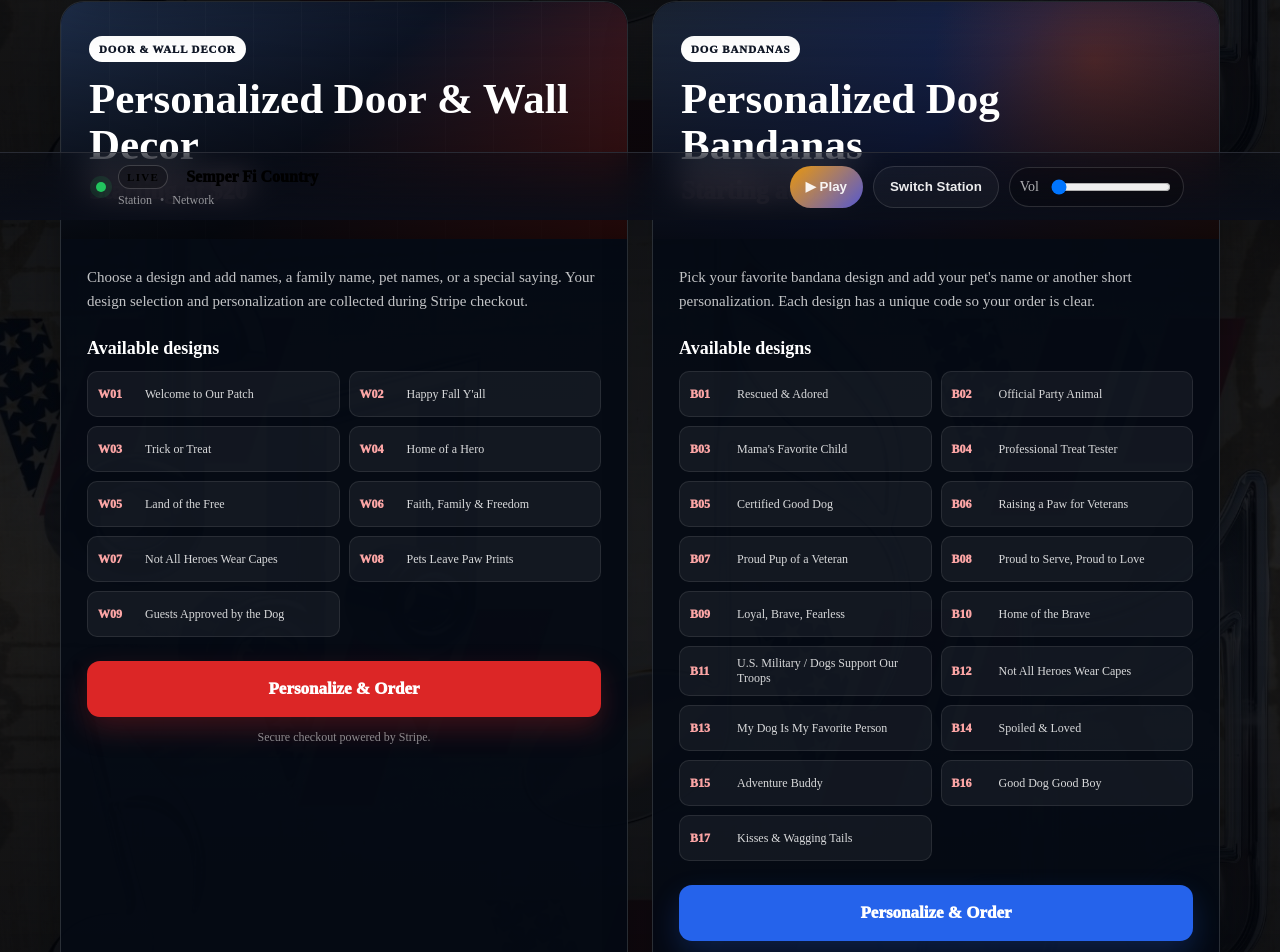
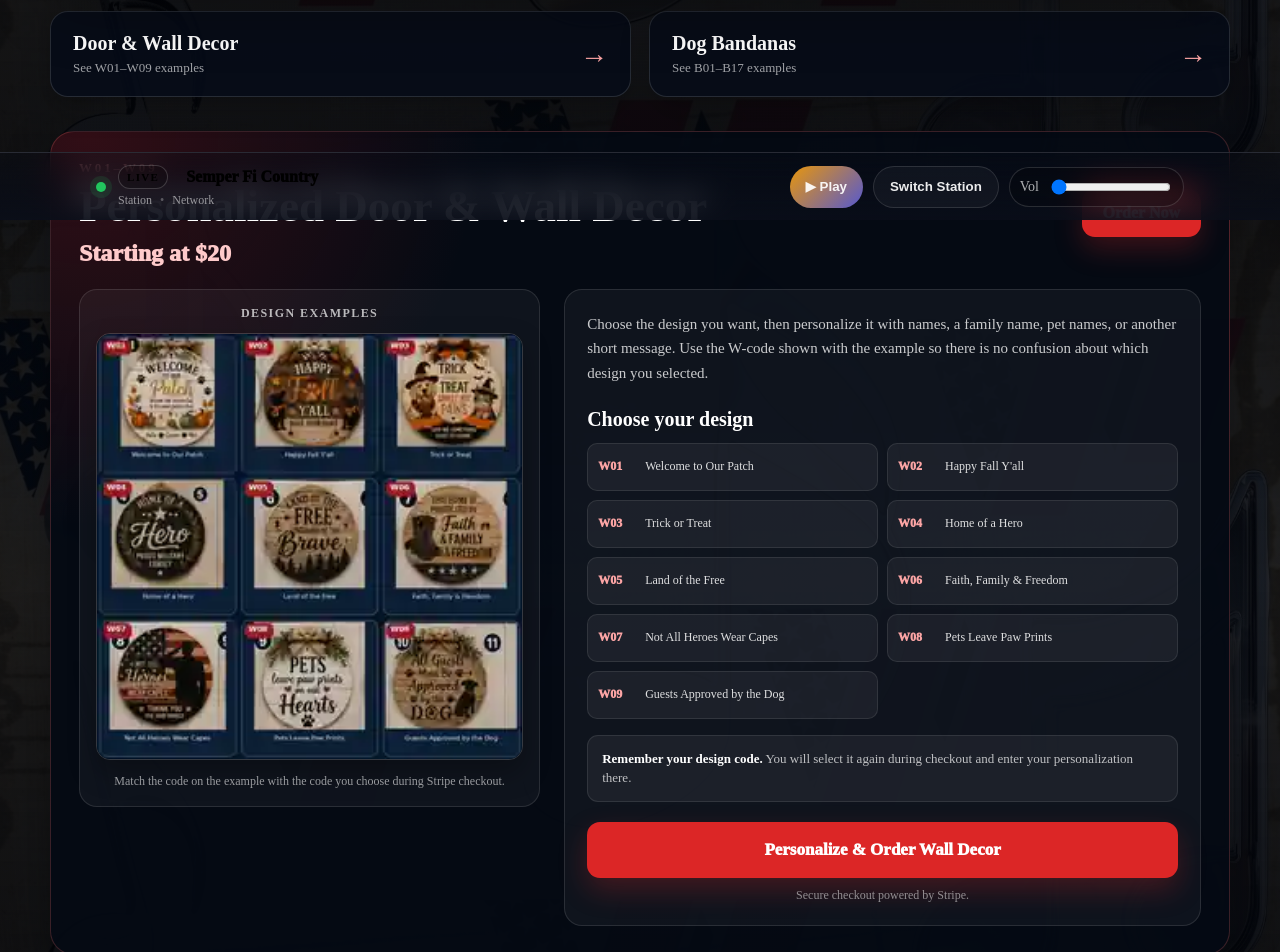
Before and after one commit to bigstock2001/veteranvoiceradio, a Next.js app: page /shop in a window 1280 px wide. Shown: the part 580-1532 px from the top of the page. Built offline with nearby package versions, Linux system fonts and the light colour scheme.

Commit message:
Add visual product galleries to VVR shop

```diff
--- a/app/shop/page.jsx
+++ b/app/shop/page.jsx
@@ -35,7 +35,7 @@ const bandanaDesigns = [
   ["B13", "My Dog Is My Favorite Person"],
   ["B14", "Spoiled & Loved"],
   ["B15", "Adventure Buddy"],
-  ["B16", "Good Dog Good Boy"],
+  ["B16", "Good Dog / Good Boy"],
   ["B17", "Kisses & Wagging Tails"],
 ];
 
@@ -52,6 +52,57 @@ function DesignGrid({ designs }) {
   );
 }
 
+function ProductPreview({
+  image,
+  alt,
+  label,
+  title,
+  price,
+  description,
+  designs,
+  link,
+  buttonText,
+  blue = false,
+}) {
+  return (
+    <section className={`shopProductSection ${blue ? "shopProductBlue" : ""}`}>
+      <div className="shopProductHeader">
+        <div>
+          <div className="shopSectionEyebrow">{label}</div>
+          <h2>{title}</h2>
+          <div className="shopPrice">{price}</div>
+        </div>
+        <a className="shopTopOrder" href={link} target="_blank" rel="noreferrer">
+          Order Now
+        </a>
+      </div>
+
+      <div className="shopPreviewLayout">
+        <div className="shopExampleCard">
+          <div className="shopExampleLabel">Design examples</div>
+          <img className="shopExampleImage" src={image} alt={alt} loading="lazy" />
+          <p className="shopExampleHelp">
+            Match the code on the example with the code you choose during Stripe checkout.
+          </p>
+        </div>
+
+        <div className="shopDesignPanel">
+          <p className="shopDescription">{description}</p>
+          <h3>Choose your design</h3>
+          <DesignGrid designs={designs} />
+          <div className="shopRemember">
+            <strong>Remember your design code.</strong> You will select it again during checkout and enter your personalization there.
+          </div>
+          <a className="shopButton" href={link} target="_blank" rel="noreferrer">
+            {buttonText}
+          </a>
+          <p className="shopCheckoutNote">Secure checkout powered by Stripe.</p>
+        </div>
+      </div>
+    </section>
+  );
+}
+
 export default function ShopPage() {
   return (
     <main className="shopPage">
@@ -65,14 +116,14 @@ export default function ShopPage() {
         .shopPage *, .shopPage *::before, .shopPage *::after { box-sizing: border-box; }
 
         .shopWrap {
-          width: min(1160px, calc(100% - 36px));
+          width: min(1180px, calc(100% - 36px));
           margin: 0 auto;
         }
 
         .shopHero {
           position: relative;
           overflow: hidden;
-          padding: 54px 34px;
+          padding: 58px 34px 66px;
           border-radius: 28px;
           border: 1px solid rgba(255,255,255,.16);
           background:
@@ -95,7 +146,7 @@ export default function ShopPage() {
           pointer-events: none;
         }
 
-        .shopEyebrow {
+        .shopEyebrow, .shopSectionEyebrow {
           margin: 0;
           color: #fca5a5;
           font-size: 13px;
@@ -113,7 +164,7 @@ export default function ShopPage() {
         }
 
         .shopHeroLead {
-          max-width: 780px;
+          max-width: 800px;
           margin: 20px auto 0;
           color: rgba(255,255,255,.84);
           font-size: clamp(17px, 2vw, 21px);
@@ -131,79 +182,151 @@ export default function ShopPage() {
           font-weight: 800;
         }
 
-        .shopProducts {
-          margin-top: 34px;
+        .shopQuickLinks {
           display: grid;
           grid-template-columns: repeat(2, minmax(0,1fr));
-          gap: 24px;
+          gap: 18px;
+          margin-top: 28px;
         }
 
-        .shopProduct {
-          overflow: hidden;
+        .shopQuickCard {
+          display: flex;
+          align-items: center;
+          justify-content: space-between;
+          gap: 18px;
+          padding: 20px 22px;
+          border-radius: 18px;
+          border: 1px solid rgba(255,255,255,.13);
+          background: rgba(6,12,24,.88);
+          text-decoration: none;
+          color: #fff;
+          box-shadow: 0 12px 28px rgba(0,0,0,.25);
+        }
+
+        .shopQuickCard strong { display: block; font-size: 20px; }
+        .shopQuickCard span { display: block; margin-top: 5px; color: rgba(255,255,255,.62); font-size: 13px; }
+        .shopQuickArrow { font-size: 28px !important; color: #fca5a5 !important; margin: 0 !important; }
+
+        .shopProductSection {
+          margin-top: 34px;
+          padding: 28px;
           border-radius: 24px;
-          border: 1px solid rgba(255,255,255,.15);
-          background: rgba(5,10,20,.92);
+          border: 1px solid rgba(248,113,113,.22);
+          background:
+            radial-gradient(circle at 3% 0%, rgba(185,28,28,.25), transparent 28%),
+            rgba(5,10,20,.94);
           box-shadow: 0 18px 45px rgba(0,0,0,.34);
         }
 
-        .shopProductTop {
-          min-height: 230px;
-          padding: 34px 28px;
-          display: flex;
-          flex-direction: column;
-          justify-content: flex-end;
+        .shopProductBlue {
+          border-color: rgba(96,165,250,.22);
           background:
-            linear-gradient(180deg, rgba(0,0,0,.06), rgba(0,0,0,.72)),
-            repeating-linear-gradient(90deg, rgba(255,255,255,.025) 0 1px, transparent 1px 48px),
-            linear-gradient(135deg, #20314f, #0f172a 48%, #6b1d1d);
+            radial-gradient(circle at 97% 0%, rgba(37,99,235,.27), transparent 28%),
+            rgba(5,10,20,.94);
         }
 
-        .shopProductBandana .shopProductTop {
-          background:
-            linear-gradient(180deg, rgba(0,0,0,.04), rgba(0,0,0,.72)),
-            radial-gradient(circle at 78% 25%, rgba(194,65,12,.36), transparent 34%),
-            linear-gradient(135deg, #1e293b, #172554 50%, #3f1d1d);
+        .shopProductBlue .shopSectionEyebrow { color: #93c5fd; }
+        .shopProductBlue .shopCode { color: #93c5fd; }
+        .shopProductBlue .shopButton, .shopProductBlue .shopTopOrder {
+          background: #2563eb;
+          box-shadow: 0 12px 28px rgba(37,99,235,.24);
         }
 
-        .shopBadge {
-          align-self: flex-start;
-          padding: 7px 10px;
-          border-radius: 999px;
-          background: #fff;
-          color: #111827;
-          font-size: 11px;
-          font-weight: 950;
-          letter-spacing: .08em;
-          text-transform: uppercase;
+        .shopProductHeader {
+          display: flex;
+          align-items: center;
+          justify-content: space-between;
+          gap: 24px;
+          margin-bottom: 22px;
         }
 
-        .shopProductTop h2 {
-          margin: 14px 0 0;
+        .shopProductHeader h2 {
+          margin: 7px 0 0;
           color: #fff;
-          font-size: clamp(30px, 4vw, 43px);
+          font-size: clamp(30px, 4vw, 45px);
           line-height: 1.05;
         }
 
         .shopPrice {
-          margin-top: 10px;
+          margin-top: 9px;
           color: #fecaca;
-          font-size: 25px;
+          font-size: 24px;
           font-weight: 950;
         }
 
-        .shopProductBody { padding: 26px; }
+        .shopProductBlue .shopPrice { color: #bfdbfe; }
 
-        .shopProductBody p {
+        .shopTopOrder, .shopButton {
+          display: inline-flex;
+          align-items: center;
+          justify-content: center;
+          border-radius: 13px;
+          background: #dc2626;
+          color: #fff;
+          text-decoration: none;
+          font-weight: 950;
+          box-shadow: 0 12px 28px rgba(220,38,38,.25);
+          transition: transform .15s ease, filter .15s ease;
+        }
+
+        .shopTopOrder { min-height: 48px; padding: 0 21px; flex: 0 0 auto; }
+        .shopButton { width: 100%; min-height: 56px; margin-top: 20px; padding: 0 18px; font-size: 17px; }
+        .shopTopOrder:hover, .shopButton:hover { transform: translateY(-1px); filter: brightness(1.08); }
+
+        .shopPreviewLayout {
+          display: grid;
+          grid-template-columns: minmax(300px, .84fr) minmax(0, 1.16fr);
+          gap: 24px;
+          align-items: start;
+        }
+
+        .shopExampleCard, .shopDesignPanel {
+          border-radius: 18px;
+          border: 1px solid rgba(255,255,255,.11);
+          background: rgba(255,255,255,.045);
+        }
+
+        .shopExampleCard { padding: 16px; text-align: center; }
+        .shopDesignPanel { padding: 22px; }
+
+        .shopExampleLabel {
+          margin-bottom: 12px;
+          color: rgba(255,255,255,.7);
+          font-size: 12px;
+          font-weight: 900;
+          letter-spacing: .12em;
+          text-transform: uppercase;
+        }
+
+        .shopExampleImage {
+          display: block;
+          width: 100%;
+          max-width: 520px;
+          height: auto;
+          margin: 0 auto;
+          border-radius: 14px;
+          border: 1px solid rgba(255,255,255,.16);
+          box-shadow: 0 12px 28px rgba(0,0,0,.3);
+        }
+
+        .shopExampleHelp {
+          margin: 12px 0 0;
+          color: rgba(255,255,255,.58);
+          font-size: 12px;
+          line-height: 1.5;
+        }
+
+        .shopDescription {
           margin: 0;
-          color: rgba(255,255,255,.76);
+          color: rgba(255,255,255,.78);
           font-size: 15px;
           line-height: 1.65;
         }
 
-        .shopProductBody h3 {
-          margin: 24px 0 12px;
+        .shopDesignPanel h3 {
+          margin: 22px 0 12px;
           color: #fff;
-          font-size: 18px;
+          font-size: 20px;
         }
 
         .shopDesignGrid {
@@ -216,14 +339,14 @@ export default function ShopPage() {
           display: flex;
           align-items: center;
           gap: 9px;
-          min-height: 46px;
+          min-height: 48px;
           padding: 9px 10px;
           border-radius: 10px;
           background: rgba(255,255,255,.055);
           border: 1px solid rgba(255,255,255,.09);
-          color: rgba(255,255,255,.84);
+          color: rgba(255,255,255,.86);
           font-size: 12px;
-          line-height: 1.25;
+          line-height: 1.3;
         }
 
         .shopCode {
@@ -233,32 +356,24 @@ export default function ShopPage() {
           font-weight: 950;
         }
 
-        .shopButton {
-          display: flex;
-          width: 100%;
-          min-height: 56px;
-          margin-top: 24px;
-          align-items: center;
-          justify-content: center;
-          padding: 0 18px;
-          border-radius: 13px;
-          background: #dc2626;
-          color: #fff;
-          text-decoration: none;
-          font-size: 17px;
-          font-weight: 950;
-          box-shadow: 0 12px 28px rgba(220,38,38,.25);
-          transition: transform .15s ease, filter .15s ease;
+        .shopRemember {
+          margin-top: 16px;
+          padding: 13px 14px;
+          border-radius: 11px;
+          background: rgba(255,255,255,.055);
+          border: 1px solid rgba(255,255,255,.09);
+          color: rgba(255,255,255,.72);
+          font-size: 13px;
+          line-height: 1.5;
         }
 
-        .shopButton:hover { transform: translateY(-1px); filter: brightness(1.08); }
-        .shopProductBandana .shopButton { background: #2563eb; box-shadow: 0 12px 28px rgba(37,99,235,.24); }
+        .shopRemember strong { color: #fff; }
 
         .shopCheckoutNote {
-          margin-top: 11px !important;
+          margin: 10px 0 0;
           text-align: center;
-          color: rgba(255,255,255,.52) !important;
-          font-size: 12px !important;
+          color: rgba(255,255,255,.52);
+          font-size: 12px;
         }
 
         .shopHow {
@@ -269,7 +384,8 @@ export default function ShopPage() {
           background: rgba(7,12,24,.88);
         }
 
-        .shopHow h2 { margin: 0; color: #fff; font-size: 28px; }
+        .shopHow h2 { margin: 0; color: #fff; font-size: 30px; }
+
         .shopSteps {
           margin-top: 20px;
           display: grid;
@@ -300,7 +416,7 @@ export default function ShopPage() {
 
         .shopFooterNote {
           margin-top: 24px;
-          padding: 18px 22px;
+          padding: 20px 22px;
           border-radius: 14px;
           border: 1px solid rgba(248,113,113,.2);
           background: rgba(127,29,29,.18);
@@ -310,10 +426,17 @@ export default function ShopPage() {
         }
 
         @media (max-width: 900px) {
-          .shopProducts, .shopSteps { grid-template-columns: 1fr; }
+          .shopQuickLinks, .shopPreviewLayout, .shopSteps { grid-template-columns: 1fr; }
+          .shopProductHeader { align-items: flex-start; flex-direction: column; }
+          .shopTopOrder { width: 100%; }
+          .shopHero { padding: 42px 20px 56px; }
+          .shopWrap { width: min(100% - 22px, 1180px); }
+          .shopProductSection { padding: 18px; }
+        }
+
+        @media (max-width: 560px) {
           .shopDesignGrid { grid-template-columns: 1fr; }
-          .shopHero { padding: 42px 20px 56px; }
-          .shopWrap { width: min(100% - 22px, 1160px); }
+          .shopDesignPanel { padding: 16px; }
         }
       `}</style>
 
@@ -329,55 +452,53 @@ export default function ShopPage() {
           <div className="shopMission">Made in the USA • Personalized for you • Supporting veterans</div>
         </section>
 
-        <section className="shopProducts" aria-label="Shop products">
-          <article className="shopProduct">
-            <div className="shopProductTop">
-              <span className="shopBadge">Door & Wall Decor</span>
-              <h2>Personalized Door & Wall Decor</h2>
-              <div className="shopPrice">Starting at $20</div>
-            </div>
-            <div className="shopProductBody">
-              <p>
-                Choose a design and add names, a family name, pet names, or a special saying.
-                Your design selection and personalization are collected during Stripe checkout.
-              </p>
-              <h3>Available designs</h3>
-              <DesignGrid designs={wallDesigns} />
-              <a className="shopButton" href={WALL_DECOR_LINK} target="_blank" rel="noreferrer">
-                Personalize & Order
-              </a>
-              <p className="shopCheckoutNote">Secure checkout powered by Stripe.</p>
-            </div>
-          </article>
+        <div className="shopQuickLinks">
+          <a className="shopQuickCard" href="#wall-decor">
+            <div><strong>Door & Wall Decor</strong><span>See W01–W09 examples</span></div>
+            <span className="shopQuickArrow">→</span>
+          </a>
+          <a className="shopQuickCard" href="#dog-bandanas">
+            <div><strong>Dog Bandanas</strong><span>See B01–B17 examples</span></div>
+            <span className="shopQuickArrow">→</span>
+          </a>
+        </div>
 
-          <article className="shopProduct shopProductBandana">
-            <div className="shopProductTop">
-              <span className="shopBadge">Dog Bandanas</span>
-              <h2>Personalized Dog Bandanas</h2>
-              <div className="shopPrice">Starting at $20</div>
-            </div>
-            <div className="shopProductBody">
-              <p>
-                Pick your favorite bandana design and add your pet's name or another short
-                personalization. Each design has a unique code so your order is clear.
-              </p>
-              <h3>Available designs</h3>
-              <DesignGrid designs={bandanaDesigns} />
-              <a className="shopButton" href={BANDANA_LINK} target="_blank" rel="noreferrer">
-                Personalize & Order
-              </a>
-              <p className="shopCheckoutNote">Secure checkout powered by Stripe.</p>
-            </div>
-          </article>
-        </section>
+        <div id="wall-decor">
+          <ProductPreview
+            image="/vvr-shop-wall-decor.webp"
+            alt="Veteran Voice Radio personalized door and wall decor design examples W01 through W09"
+            label="W01–W09"
+            title="Personalized Door & Wall Decor"
+            price="Starting at $20"
+            description="Choose the design you want, then personalize it with names, a family name, pet names, or another short message. Use the W-code shown with the example so there is no confusion about which design you selected."
+            designs={wallDesigns}
+            link={WALL_DECOR_LINK}
+            buttonText="Personalize & Order Wall Decor"
+          />
+        </div>
+
+        <div id="dog-bandanas">
+          <ProductPreview
+            image="/vvr-shop-bandanas.webp"
+            alt="Veteran Voice Radio personalized dog bandana design examples B01 through B17"
+            label="B01–B17"
+            title="Personalized Dog Bandanas"
+            price="Starting at $20"
+            description="Pick your favorite bandana design and add your pet's name or another short personalization. Every bandana now has a unique B-code, so you can choose the exact design you want during checkout."
+            designs={bandanaDesigns}
+            link={BANDANA_LINK}
+            buttonText="Personalize & Order Bandana"
+            blue
+          />
+        </div>
 
         <section className="shopHow">
           <h2>How ordering works</h2>
           <div className="shopSteps">
-            <div className="shopStep"><div className="shopStepNo">1</div><strong>Choose a product</strong><span>Select decor or a personalized dog bandana.</span></div>
-            <div className="shopStep"><div className="shopStepNo">2</div><strong>Choose your design</strong><span>Use the unique W or B design code shown above.</span></div>
-            <div className="shopStep"><div className="shopStepNo">3</div><strong>Add personalization</strong><span>Enter names, pet names, or special wording during checkout.</span></div>
-            <div className="shopStep"><div className="shopStepNo">4</div><strong>Pay securely</strong><span>Stripe collects payment, contact information, and your U.S. shipping address.</span></div>
+            <div className="shopStep"><div className="shopStepNo">1</div><strong>Choose a product</strong><span>Select personalized decor or a dog bandana.</span></div>
+            <div className="shopStep"><div className="shopStepNo">2</div><strong>Pick the design</strong><span>Use the W or B code shown beside the example you want.</span></div>
+            <div className="shopStep"><div className="shopStepNo">3</div><strong>Add personalization</strong><span>Enter names, pet names, or special wording during Stripe checkout.</span></div>
+            <div className="shopStep"><div className="shopStepNo">4</div><strong>Pay securely</strong><span>Stripe collects payment, contact information, quantity, and your U.S. shipping address.</span></div>
           </div>
         </section>
 
```
